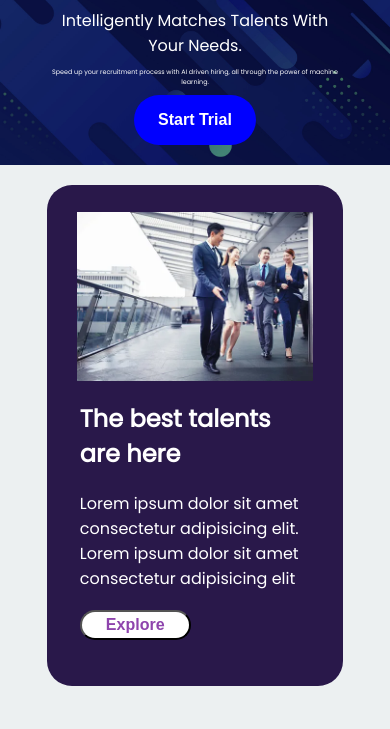
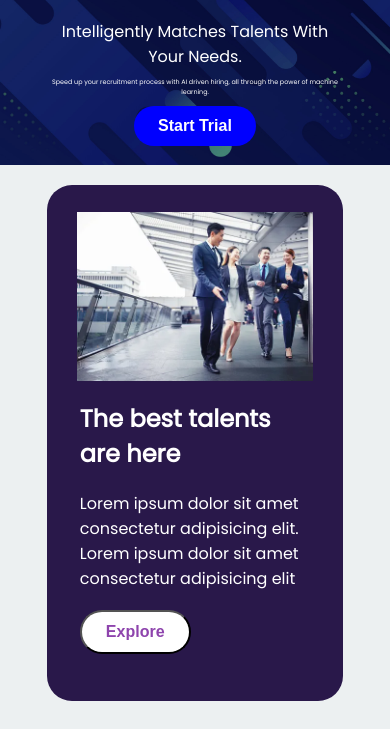
Before and after one commit to ShivaniSehgal07/MochaSample, a plain HTML site: page index.html in a window 390 px wide. Shown: the part 44-773 px from the top of the page. Drawn offline with Linux system fonts and the light colour scheme.

Commit message:
Fixed buttons

```diff
--- a/css/home.css
+++ b/css/home.css
@@ -228,7 +228,7 @@ article a{
     /* making the flex items in column mode for mobile screen */
     #banner-text {
         position: absolute;
-        top: 25%;
+        top: 30%;
         left: 11%;
         width: 78%;
         text-align: center;
--- a/css/style.css
+++ b/css/style.css
@@ -174,6 +174,10 @@ footer h2 {
 }
 
 @media (min-width: 0) and (max-width: 480px) {
+    .primary-btn, .secondary-btn {
+        padding: 0.7rem 1.5rem !important;
+    }
+
     #logo {
         width: 18%;
         height: auto;
```
